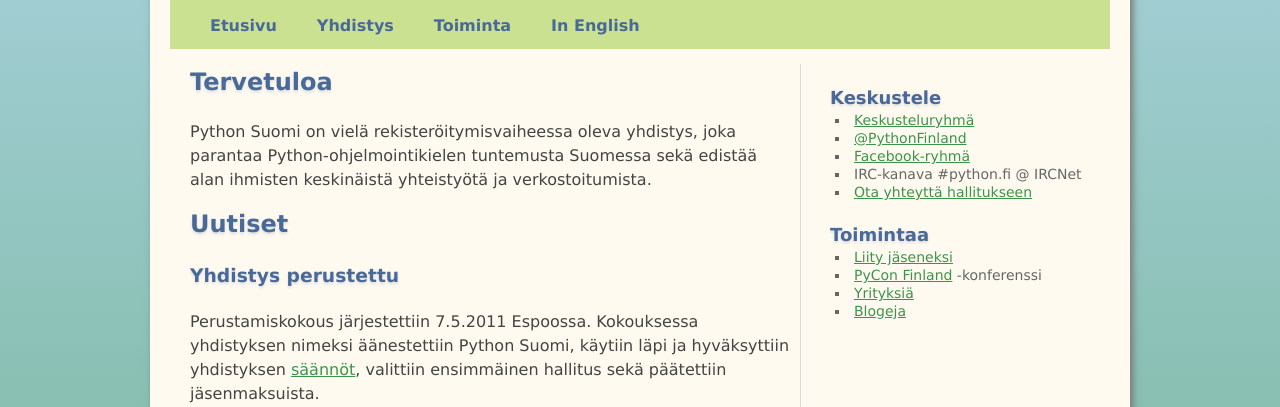
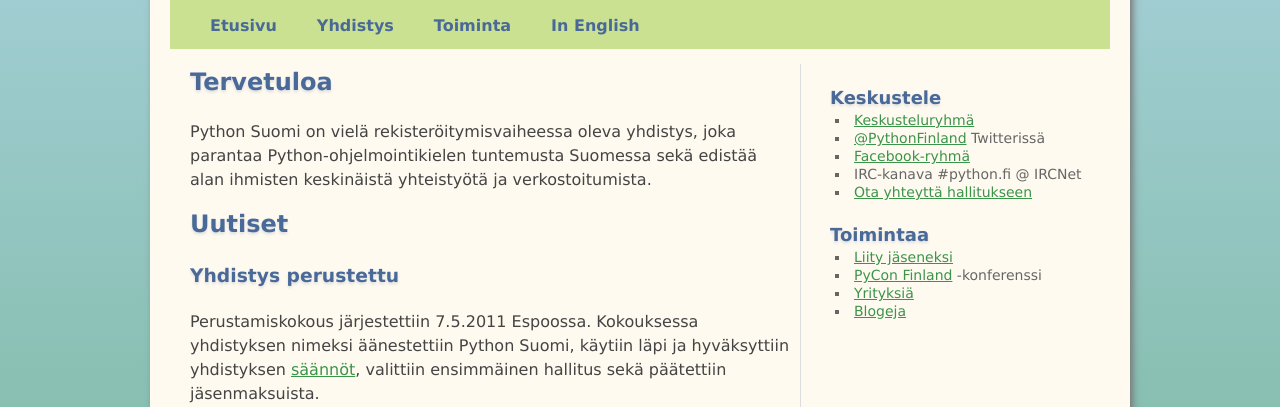
Before and after one commit to python-finland/python.fi, a Python web app: template src/templates/index.html in a window 1280 px wide. Shown: the part 312-719 px from the top of the page. Run offline with Jinja, Linux system fonts and the light colour scheme; the template is opened without the code that fills it, so the values that code supplies are empty; some libraries are stand-ins or nearby versions.

Commit message:
Clafiry Twitter link

```diff
--- a/src/templates/index.html
+++ b/src/templates/index.html
@@ -36,7 +36,7 @@
     <a href="http://groups.google.com/group/pigfi">Keskusteluryhmä</a>
   </li>
   <li>
-    <a href="http://twitter.com/PythonFinland">@PythonFinland</a>
+    <a href="http://twitter.com/PythonFinland">@PythonFinland</a> Twitterissä
   </li>
   <li>
     <a href="http://www.facebook.com/pages/Python-Suomi-ry/216300785055723">Facebook-ryhmä</a>
```
